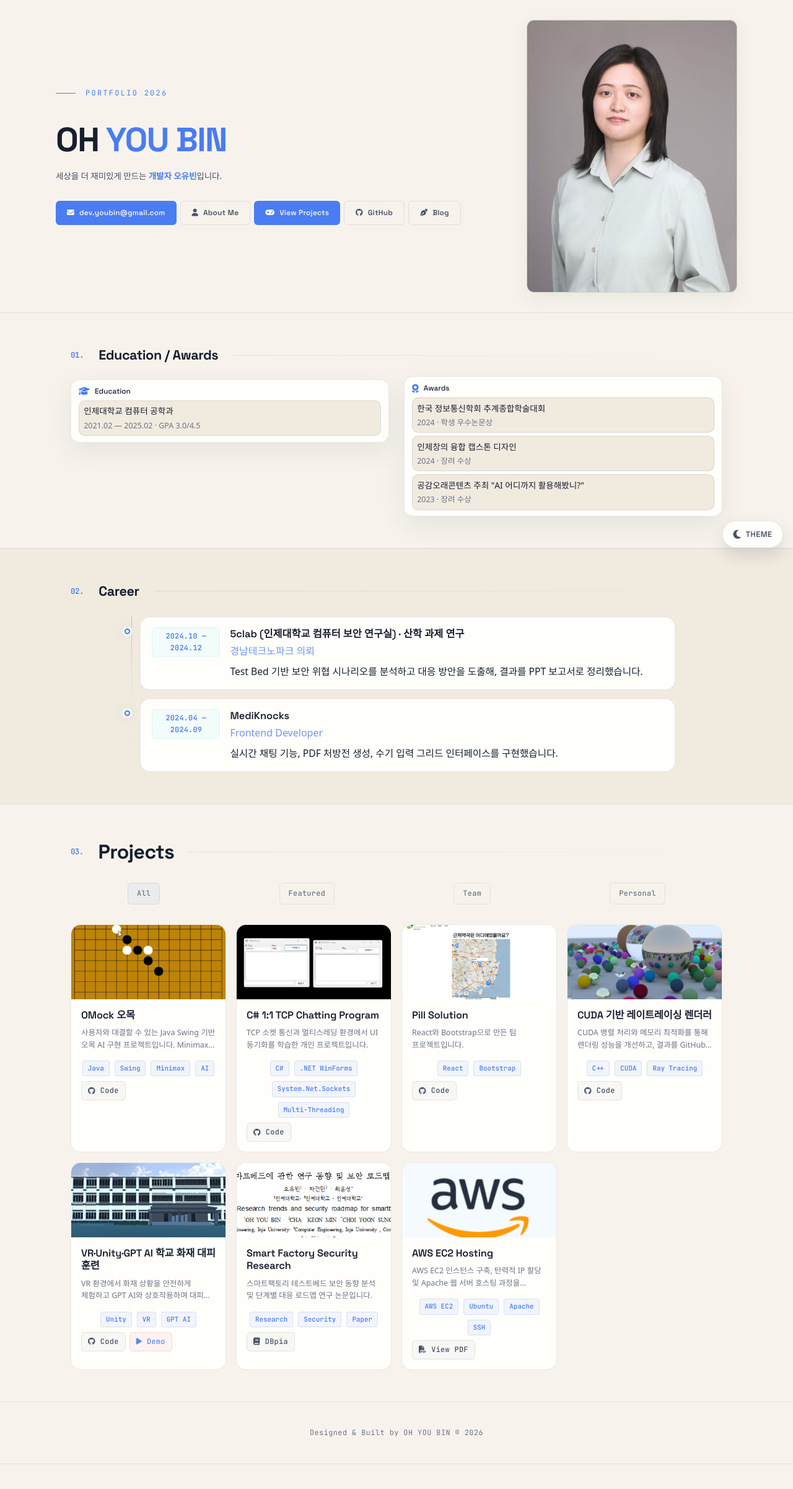
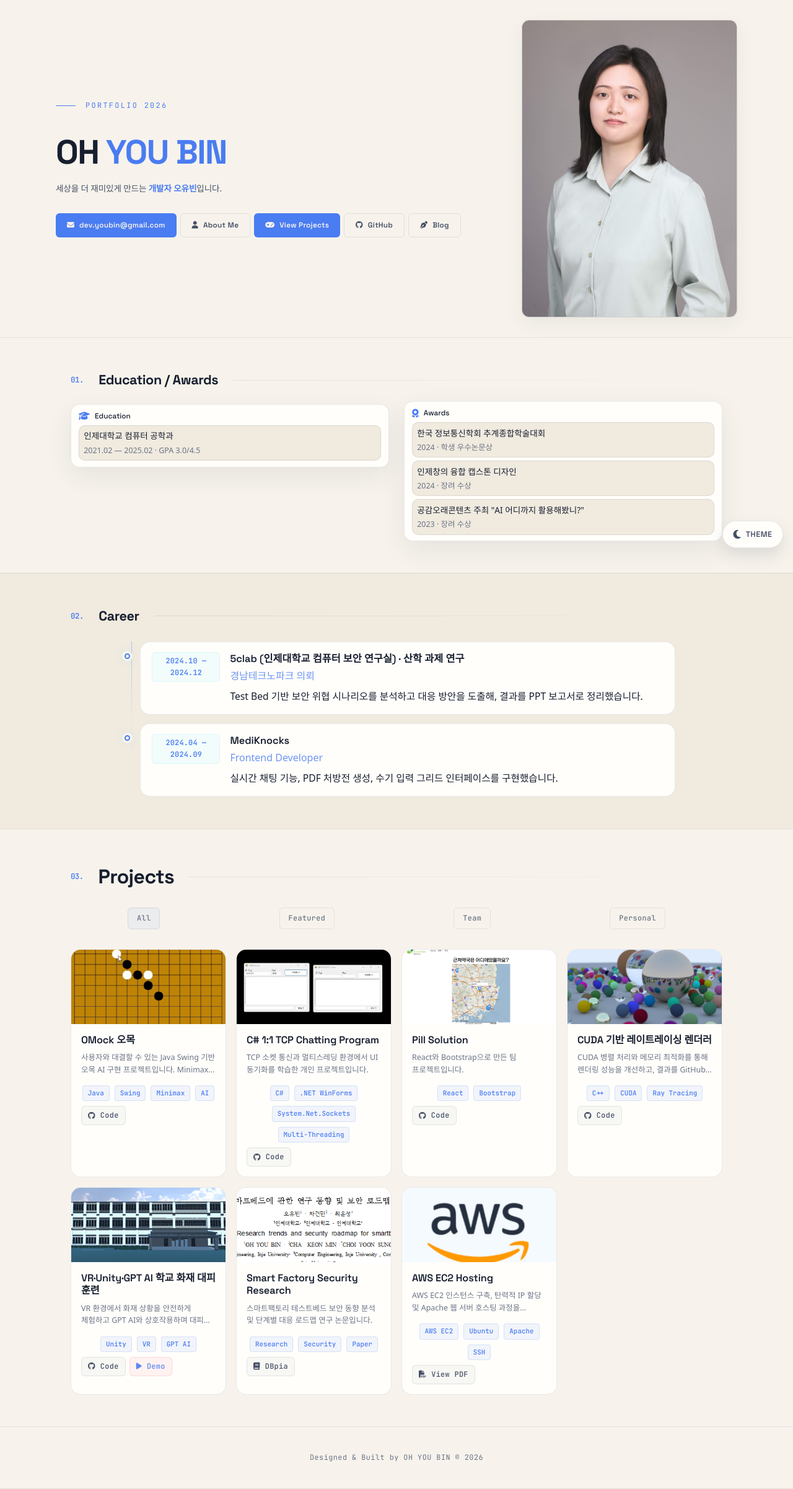
Before and after one commit to eye2ffect/eye2ffect.github.io, a Jekyll site: the page built from index.html, in a window 1280 px wide. Shown: the whole page at 62% size. Built offline with Jekyll 4.4.1, drawn with Linux system fonts in a browser that asks for light colours; some web fonts are replaced; before the commit the page ends 2362 px from its top, so only the background shows below that.

Commit message:
fix(hero): shift profile further left and enlarge image size

```diff
--- a/assets/css/main.css
+++ b/assets/css/main.css
@@ -370,7 +370,7 @@ html {
 
 .hero-left { max-width: 720px; }
 
-.hero-right { display: flex; justify-content: flex-start; margin-left: -1.25rem; }
+.hero-right { display: flex; justify-content: flex-start; margin-left: -1.75rem; }
 
 .hero-profile-wrap {
   border-radius: 12px;
@@ -381,8 +381,8 @@ html {
   overflow: hidden;
   transition: border-color 0.18s var(--ease-smooth), box-shadow 0.18s var(--ease-smooth), background-color 0.18s var(--ease-smooth), filter 0.18s var(--ease-smooth);
   width: 100%;
-  max-width: 380px;
-  height: 440px; /* enlarged container to better balance the hero layout */
+  max-width: 420px;
+  height: 480px; /* enlarged container to better balance the hero layout */
 }
 
 /* Hover effect removed as requested */
@@ -401,7 +401,7 @@ html {
 @media (max-width: 900px) {
   .hero-inner { grid-template-columns: 1fr; }
   .hero-right { order: -1; margin-bottom: var(--space-4); display: flex; justify-content: center; }
-  .hero-profile-wrap { max-width: 340px; height: 380px; }
+  .hero-profile-wrap { max-width: 360px; height: 400px; }
 }
 
 .hero-actions {
```
